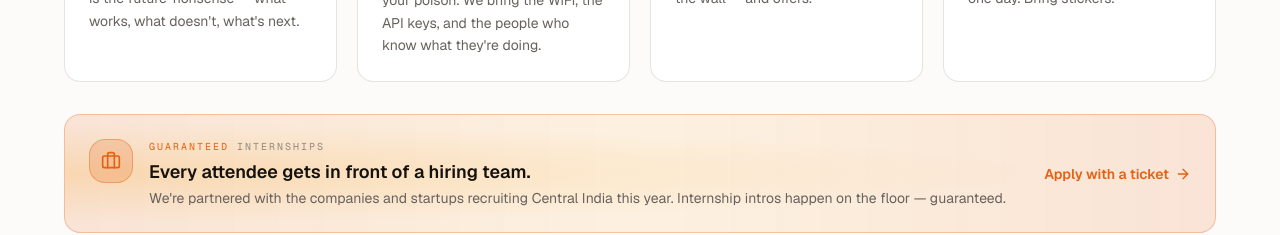
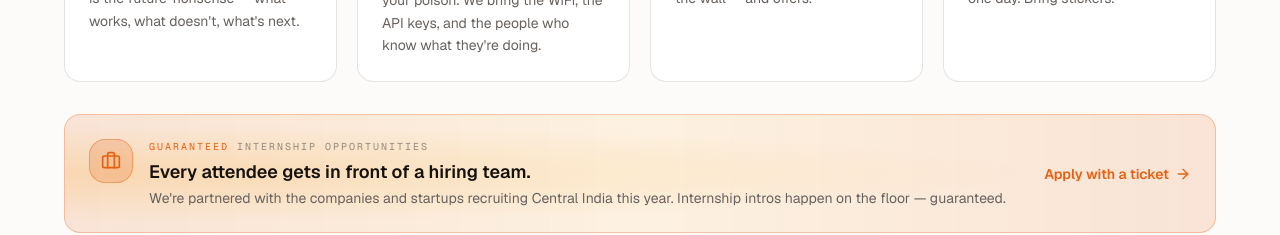
Before and after one commit to rishabhgupta-1/v0-ai-day-bhopal-2-0-website, a Next.js app: page / in a window 1280 px wide. Shown: the part 2480-2715 px from the top of the page. Built offline with nearby package versions, Linux system fonts and the light colour scheme.

Commit message:
Update 'Internships' text to 'Internship Opportunities'

```diff
--- a/components/expect-section.tsx
+++ b/components/expect-section.tsx
@@ -145,7 +145,7 @@ export function ExpectSection() {
                       Guaranteed
                     </span>
                     <span className="font-mono text-[10px] uppercase tracking-[0.2em] text-muted-foreground/70">
-                      Internships
+                      Internship Opportunities
                     </span>
                   </div>
                   <h4 className="text-base sm:text-lg font-semibold text-foreground">
```
